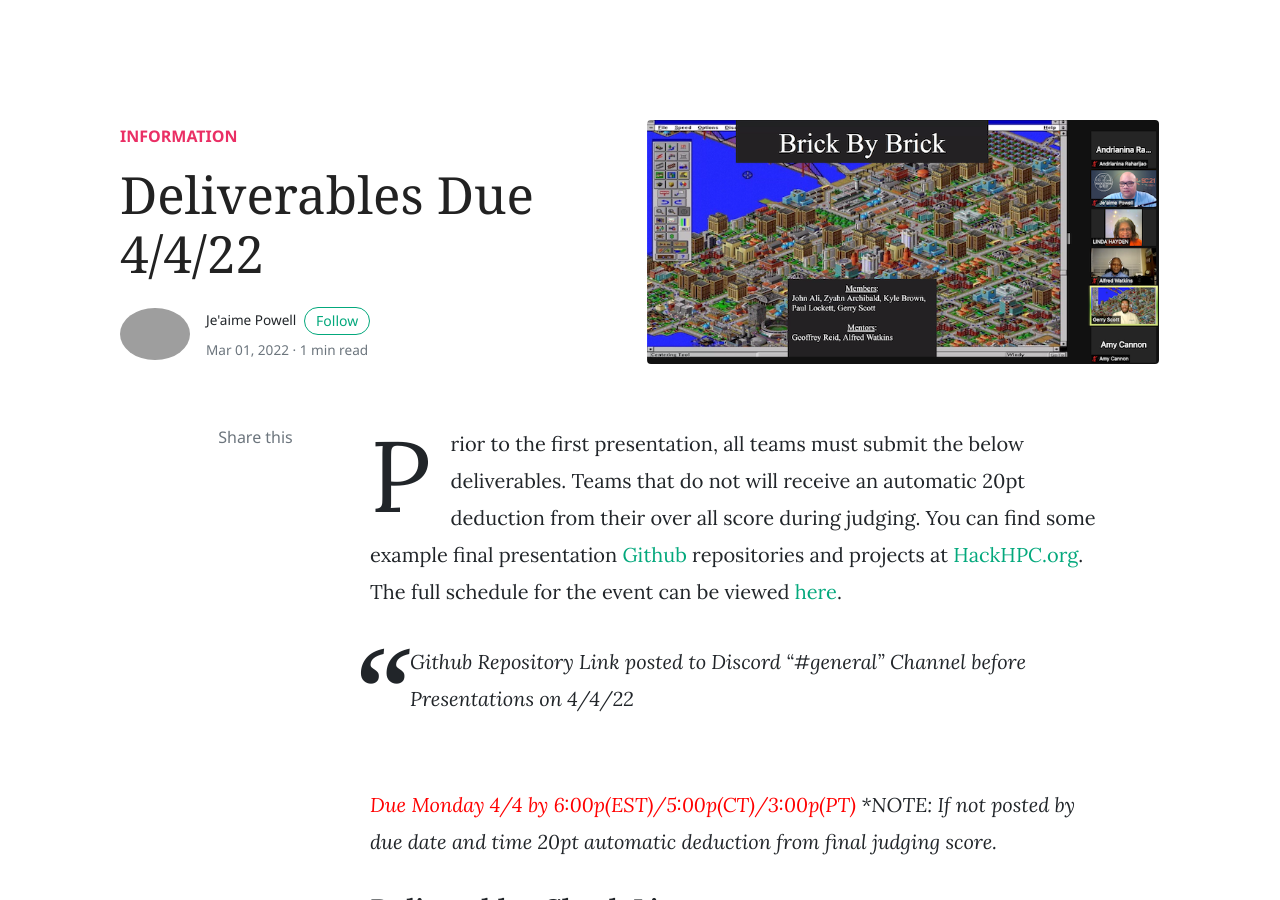
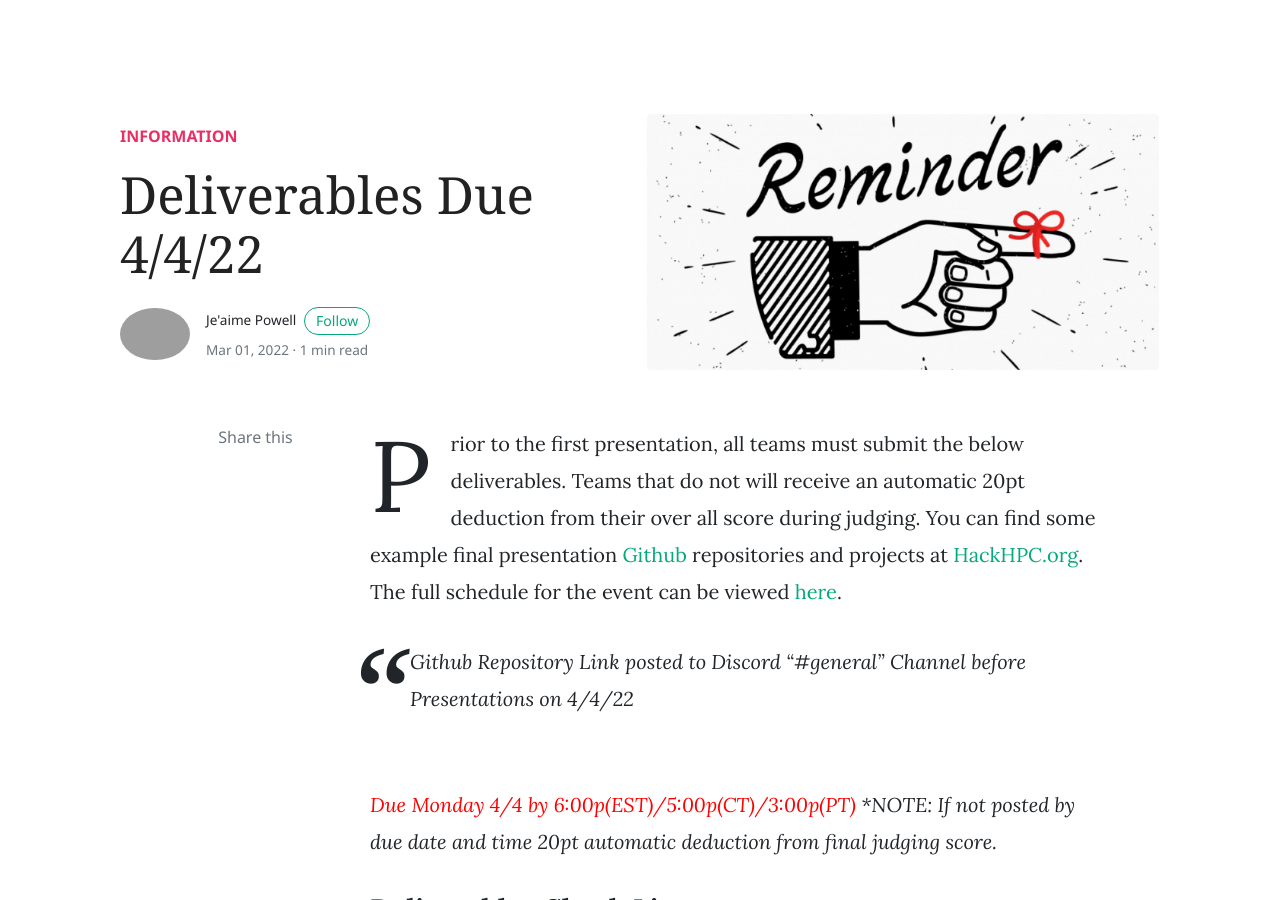
Before and after one commit to HackHPC/ADMI22, a Jekyll site: the page built from _posts/2022-03-01-deliverables.md, in a window 1280 px wide and 900 px high. Built offline with Jekyll 4.4.1, drawn with Linux system fonts in a browser that asks for light colours; nearby versions of some CDN libraries; comment, search, counter and statistics services are not loaded.

Commit message:
adjusted image

```diff
--- a/_posts/2022-03-01-deliverables.md
+++ b/_posts/2022-03-01-deliverables.md
@@ -3,7 +3,7 @@ layout: post
 title:  "Deliverables Due 4/4/22"
 author: jeaime
 categories: [ information ]
-image: assets/images/brickbybrick-presentation.png
+image: assets/images/reminder.png
 ---
 
 Prior to the first presentation, all teams must submit the below deliverables. Teams that do not will receive an automatic 20pt deduction from their over all score during judging. You can find some example final presentation [Github](https://github.com/) repositories and projects at [HackHPC.org](http://hackhpc.org/pasthacks/#content2). The full schedule for the event can be viewed [here](https://hackhpc.github.io/ADMI22/schedule.html).
```
Also changed, not shown: assets/images/reminder.png (added).
